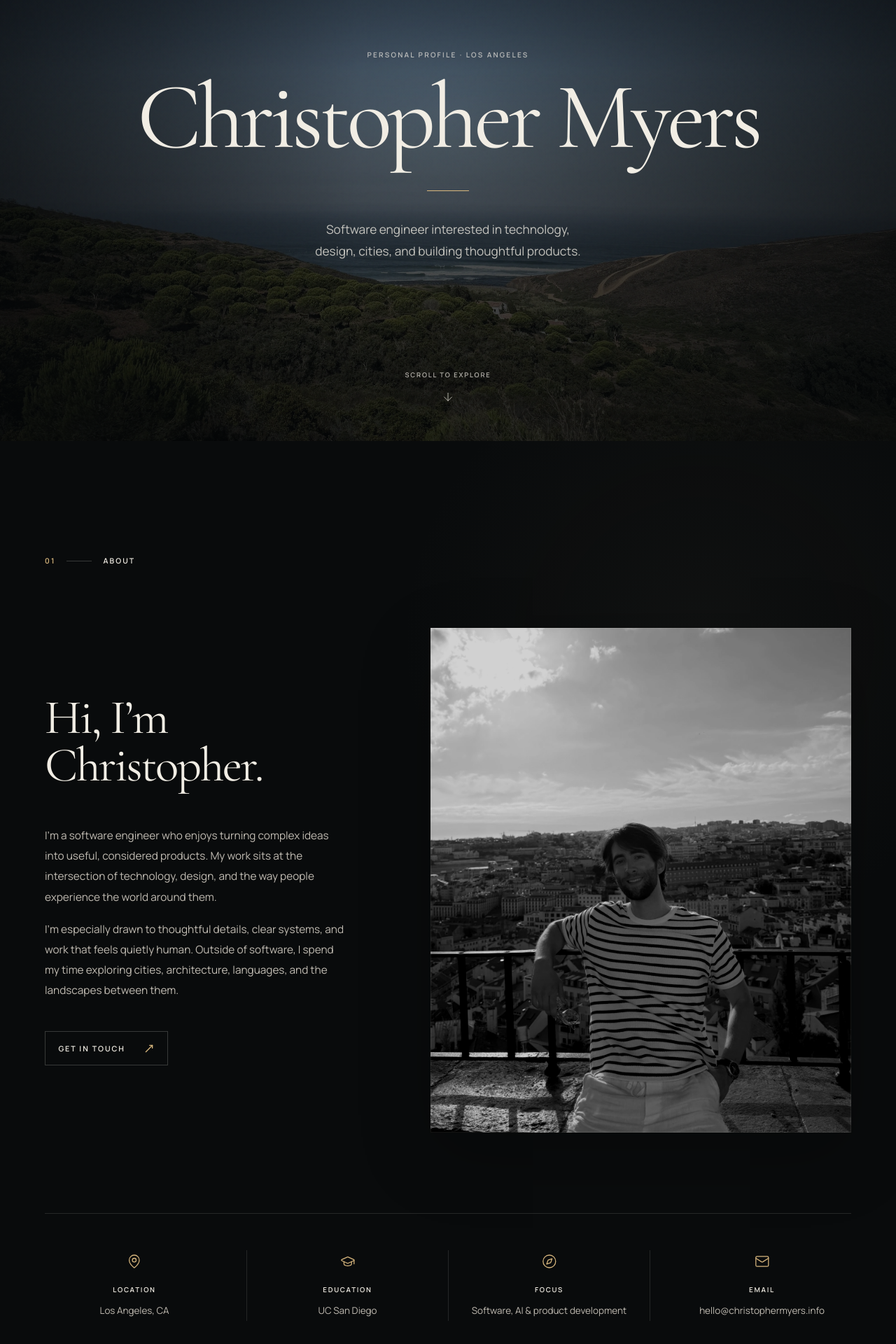
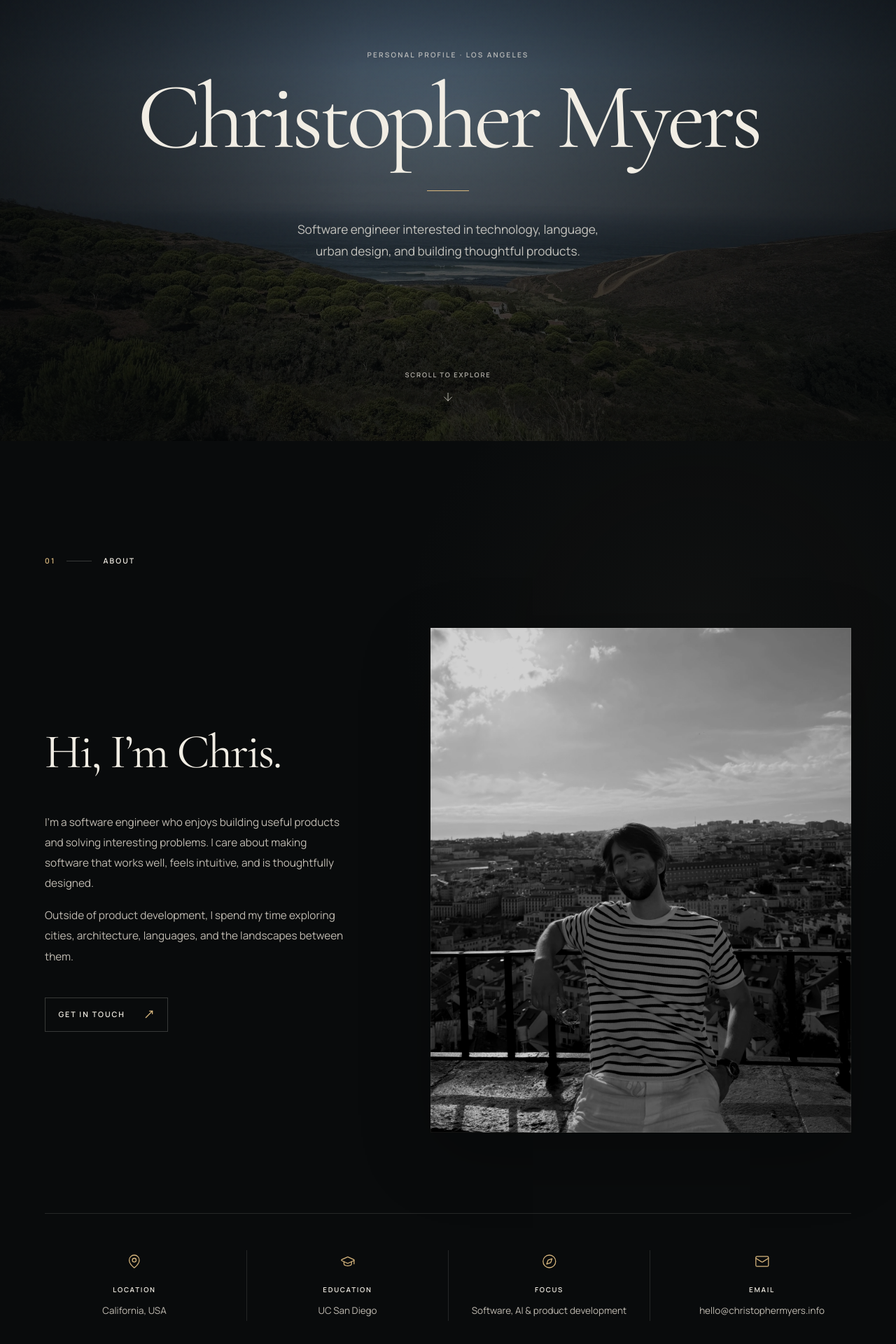
Before and after one commit to chessmyers/new-personal-site, a Next.js app: page / in a window 1280 px wide. Shown: the part 170-2090 px from the top of the page at 70% size. Built offline with nearby package versions, Linux system fonts and the light colour scheme.

Commit message:
Update personal profile content

```diff
--- a/content/site-content.ts
+++ b/content/site-content.ts
@@ -86,16 +86,16 @@ export const siteContent: SiteContent = {
       position: "center 62%",
     },
     summary:
-      "Software engineer interested in technology, design, cities, and building thoughtful products.",
+      "Software engineer interested in technology, language, urban design, and building thoughtful products.",
     scrollLabel: "Scroll to explore",
   },
   about: {
     sectionNumber: "01",
     sectionLabel: "About",
-    heading: "Hi, I’m Christopher.",
+    heading: "Hi, I’m Chris.",
     paragraphs: [
-      "I’m a software engineer who enjoys turning complex ideas into useful, considered products. My work sits at the intersection of technology, design, and the way people experience the world around them.",
-      "I’m especially drawn to thoughtful details, clear systems, and work that feels quietly human. Outside of software, I spend my time exploring cities, architecture, languages, and the landscapes between them.",
+      "I’m a software engineer who enjoys building useful products and solving interesting problems. I care about making software that works well, feels intuitive, and is thoughtfully designed.",
+      "Outside of product development, I spend my time exploring cities, architecture, languages, and the landscapes between them.",
     ],
     contactLabel: "Get in touch",
     portrait: {
@@ -104,7 +104,7 @@ export const siteContent: SiteContent = {
       position: "center 35%",
     },
     details: [
-      { label: "Location", value: "Los Angeles, CA", icon: "location" },
+      { label: "Location", value: "California, USA", icon: "location" },
       { label: "Education", value: "UC San Diego", icon: "education" },
       {
         label: "Focus",
```
